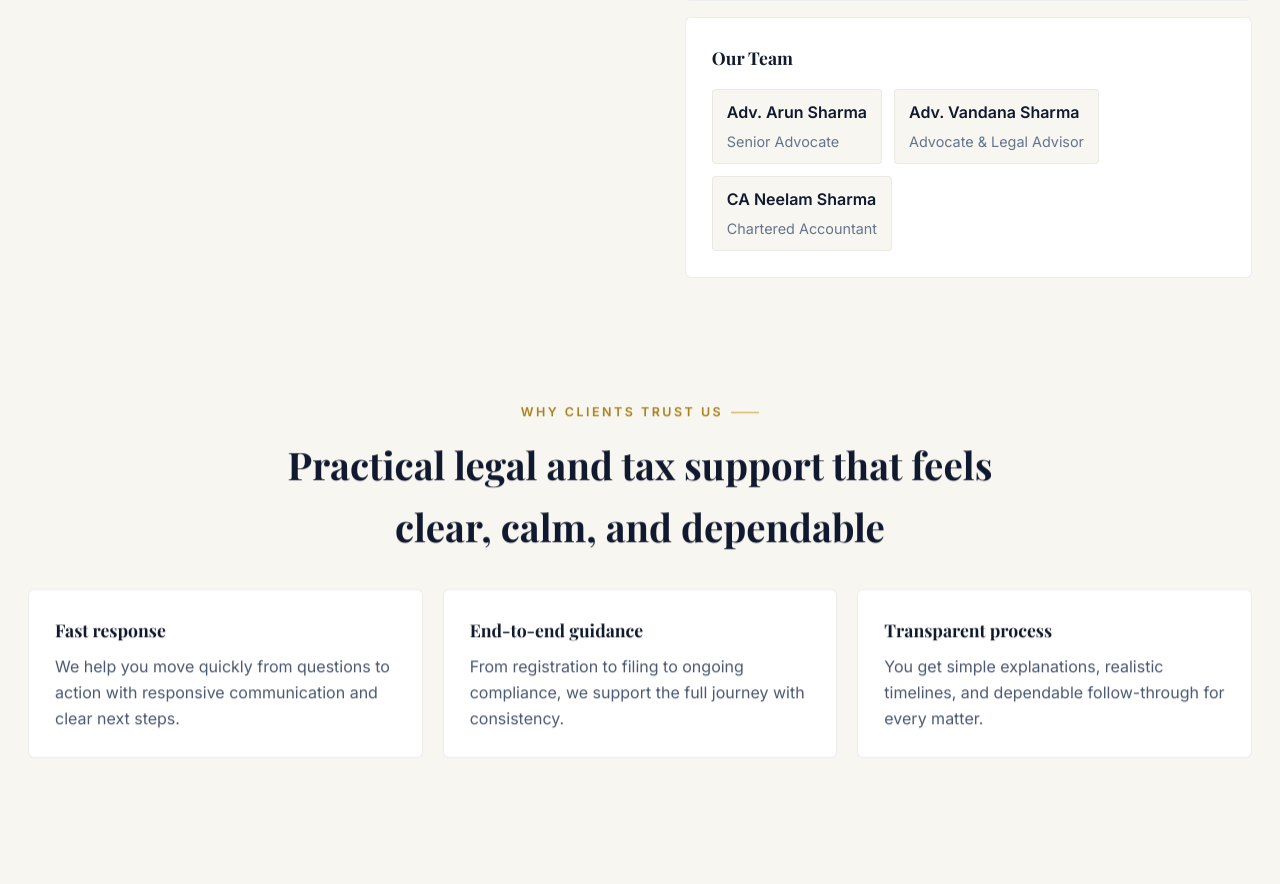
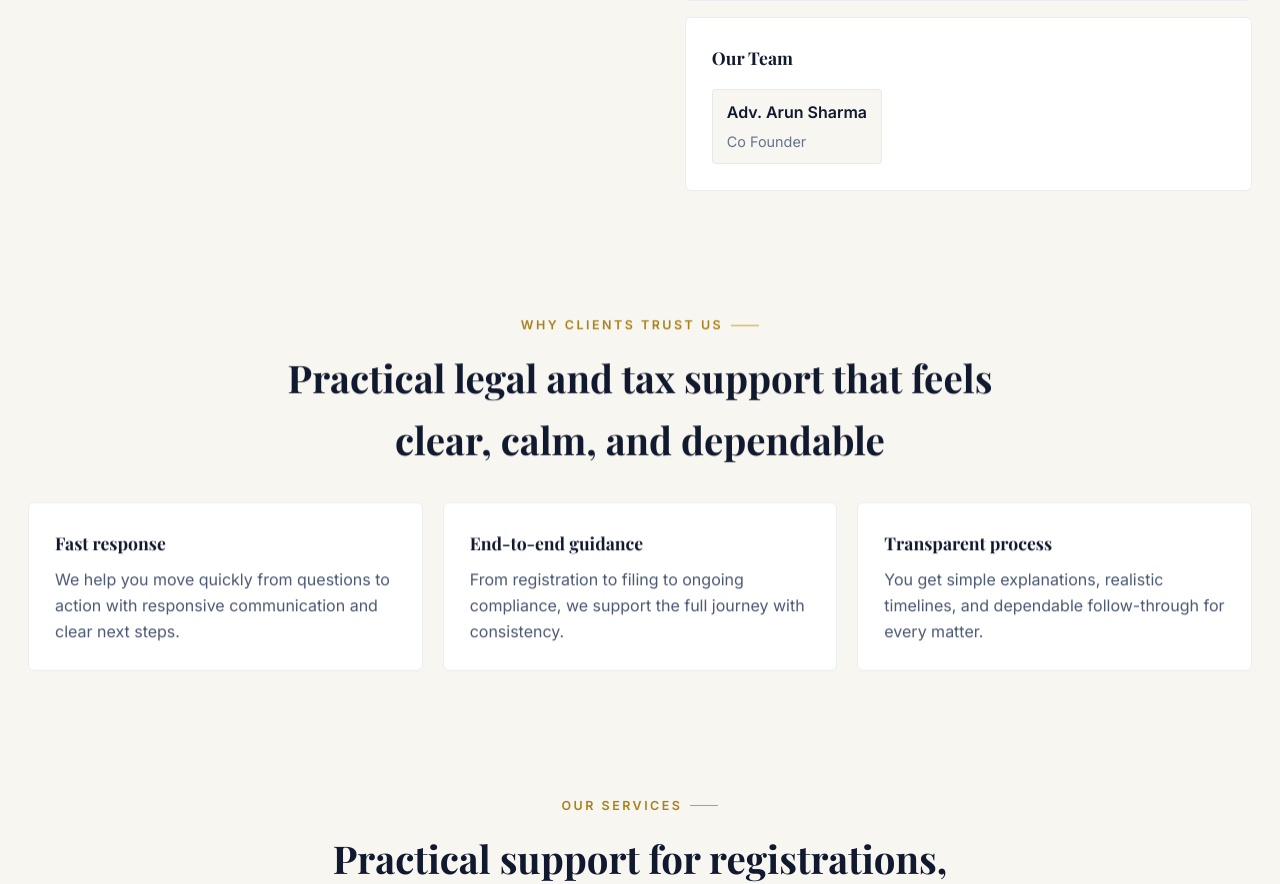
Before and after one commit to vandana061/MyAppPortal, a React (Vite) app: page / in a window 1280 px wide. Shown: the part 1913-2797 px from the top of the page. Built offline with nearby package versions, Linux system fonts and the light colour scheme.

Commit message:
change url

```diff
--- a/src/About.tsx
+++ b/src/About.tsx
@@ -31,15 +31,7 @@ function About() {
             <div className="team">
               <div className="team-member">
                 <strong>Adv. Arun Sharma</strong>
-                <span>Senior Advocate</span>
-              </div>
-              <div className="team-member">
-                <strong>Adv. Vandana Sharma</strong>
-                <span>Advocate & Legal Advisor</span>
-              </div>
-              <div className="team-member">
-                <strong>CA Neelam Sharma</strong>
-                <span>Chartered Accountant</span>
+                <span>Co Founder</span>
               </div>
             </div>
           </div>
--- a/src/App.tsx
+++ b/src/App.tsx
@@ -106,7 +106,7 @@ function App() {
             <div className="info-right">
               <span className="follow">Follow Us:</span>
               <a href="#" aria-label="Facebook" className="social-circle">f</a>
-              <a href="https://www.instagram.com/legaltackle?igsh=Z2s4cWRxOTdyeTht" target="_blank" rel="noreferrer" aria-label="Instagram" className="social-circle">
+              <a href="https://www.instagram.com/legaltackle?igsh=MW9jd3I5OTMwZXdtdg==" target="_blank" rel="noreferrer" aria-label="Instagram" className="social-circle">
                 <svg viewBox="0 0 24 24" className="social-icon" aria-hidden="true">
                   <rect x="3" y="3" width="18" height="18" rx="5" ry="5" fill="none" stroke="currentColor" strokeWidth="1.7" />
                   <circle cx="12" cy="12" r="4.2" fill="none" stroke="currentColor" strokeWidth="1.7" />
--- a/src/Contact.tsx
+++ b/src/Contact.tsx
@@ -109,7 +109,7 @@ function Contact() {
           <div className="contact-item social-item">
             <h3>Follow us</h3>
             <a
-              href="https://www.instagram.com/legaltackle?igsh=Z2s4cWRxOTdyeTht"
+              href="https://www.instagram.com/legaltackle?igsh=MW9jd3I5OTMwZXdtdg=="
               target="_blank"
               rel="noreferrer"
               className="social-link"
```
